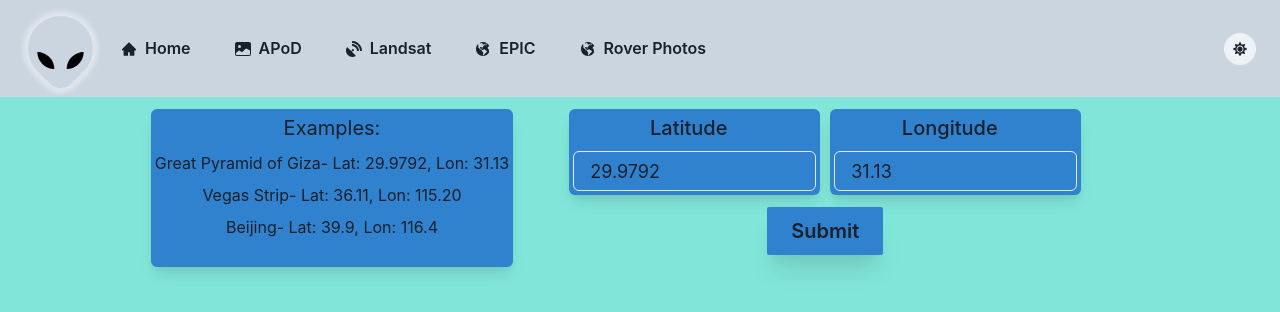
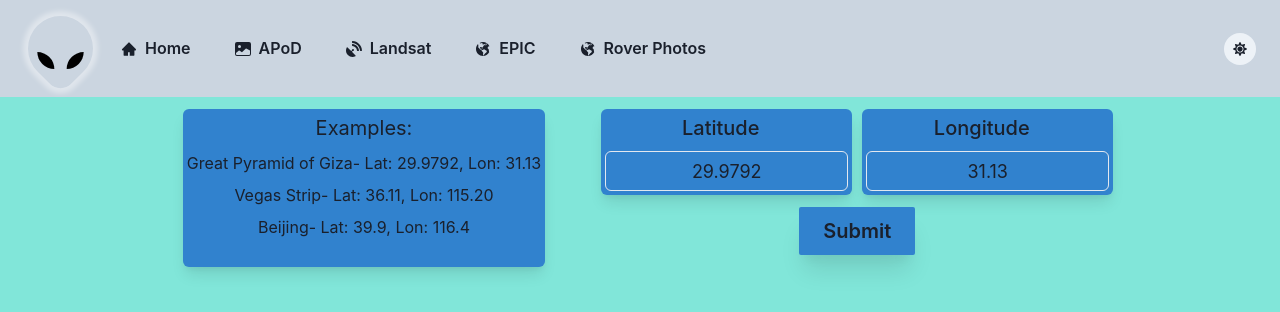
Before and after one commit to UniversallyRy/nasaApp, a Next.js app: page /landsat in a window 1280 px wide. Shown: the top 312 px of the page. Built offline with nearby package versions, Linux system fonts and the light colour scheme.

Commit message:
margin fixes

```diff
--- a/components/EarthSatForm.tsx
+++ b/components/EarthSatForm.tsx
@@ -24,7 +24,7 @@ const FormikForm = () => {
     };
 
     return (
-        <Box align="center" w={{base: "sm", sm:"md", md:"lg"}}>
+        <Box align="center" justify="center" w={{base: "sm", sm:"md", md:"lg"}}>
             <Formik
                 initialValues={initialValues}
                 onSubmit={ async (values) => {
@@ -45,7 +45,7 @@ const FormikForm = () => {
                         {({ field, form }:any) => (
                             <FormControl p={1} borderRadius="md" bg={backGround} shadow="lg" isInvalid={form.errors.latitude && form.touched.latitude}>
                                 <FormLabel fontSize="xl" textAlign="center" htmlFor="latitude">Latitude</FormLabel>
-                                <Input {...field} fontSize="lg" type="number" id="latitude" placeholder="Latitude" />
+                                <Input {...field} textAlign="center" fontSize="lg" type="number" id="latitude" placeholder="Latitude" />
                                 <FormErrorMessage>{form.errors.latitude}</FormErrorMessage>
                             </FormControl>
                         )}
@@ -54,7 +54,7 @@ const FormikForm = () => {
                         {({ field, form }:any) => (
                             <FormControl p={1} borderRadius="md" bg={backGround} shadow="lg" isInvalid={form.errors.longitude && form.touched.longitude}>
                                 <FormLabel fontSize="xl" textAlign="center" htmlFor="longitude">Longitude</FormLabel>
-                                <Input {...field} fontSize="lg" type="number" id="longitude" placeholder="Longitude" />
+                                <Input {...field} textAlign="center" fontSize="lg" type="number" id="longitude" placeholder="Longitude" />
                                 <FormErrorMessage>{form.errors.longitude}</FormErrorMessage>
                             </FormControl>
                         )}
--- a/pages/landsat/index.tsx
+++ b/pages/landsat/index.tsx
@@ -25,7 +25,6 @@ const LandSat: NextPage<{ data: Data }> = () => {
 
   return (
     <Stack
-      w="95vw"
       minH="100vh"
       align='center'
     >
@@ -52,7 +51,7 @@ const LandSat: NextPage<{ data: Data }> = () => {
           ?<VStack shadow="xl" rounded="sm" bg={backGround} p={1}>
               <ChakraNextImage
                 aria-label="Satellite Image"
-                boxSize={{base:"md", md: "2xl", xl:"container.lg"}}
+                boxSize={{base:"sm", sm: "md", md: "2xl", xl:"container.lg"}}
                 src={ coordinates.url }
                 alt={ coordinates.resource.dataset }
               />
```
